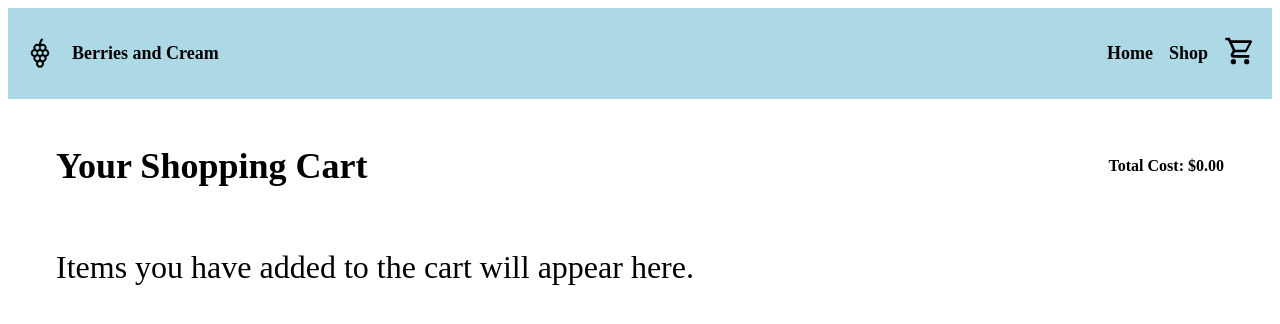
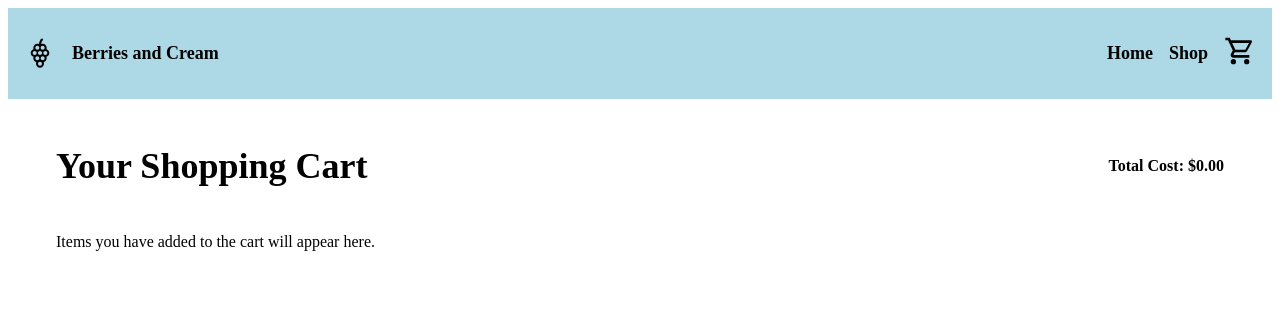
Before and after one commit to melanieliu429/shopping-cart, a React (Vite) app: page /cart in a window 1280 px wide. Shown: the top 324 px of the page. Built offline with nearby package versions, Linux system fonts and the light colour scheme.

Commit message:
changed cart font size

```diff
--- a/src/components/Cart.jsx
+++ b/src/components/Cart.jsx
@@ -69,7 +69,7 @@ const Cart = () => {
 
         </div>
       ) : (
-        <p style={{ fontSize: "2rem" }}>Items you have added to the cart will appear here.</p>
+        <p style={{ fontSize: "1rem" }}>Items you have added to the cart will appear here.</p>
       )}
     </div>
   );
```
